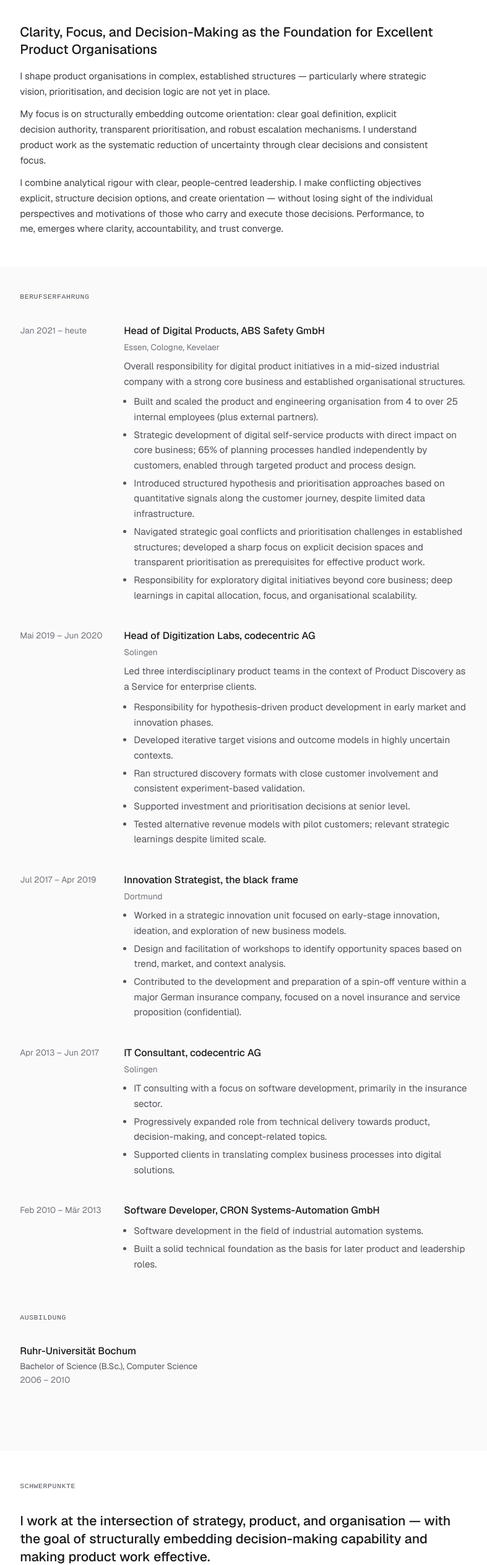
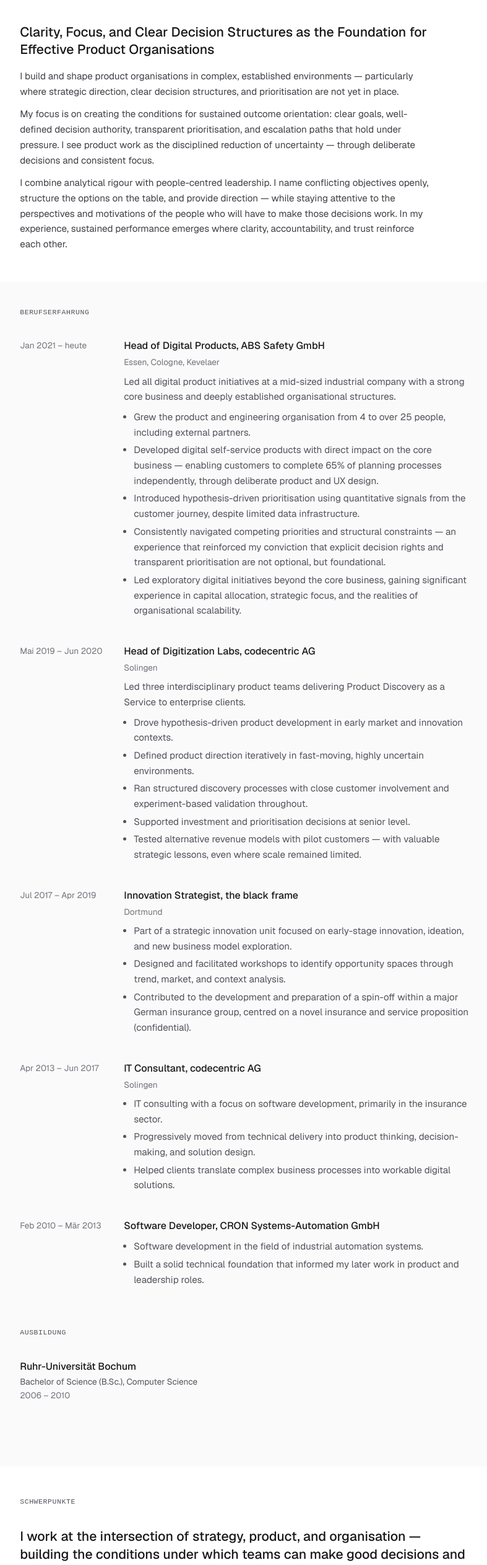
Before and after one commit to jlhoelter/cv, a plain HTML site: page en/index.html in a window 1280 px wide. Shown: the part 167-2692 px from the top of the page at 62% size, without its empty margins (243-1030 px from the left). Drawn offline with nearby package versions, Linux system fonts and the light colour scheme; a web font is replaced by a local one.

Commit message:
CV EN: sprachliche Überarbeitung abgeschlossen, finale Version
Co-Authored-By: Claude Sonnet 4.6 <noreply@anthropic.com>

```diff
--- a/en/index.html
+++ b/en/index.html
@@ -12,7 +12,7 @@
   <meta charset="UTF-8">
   <meta name="viewport" content="width=device-width, initial-scale=1.0">
   <title>Jan Musiedlak – Product Leader</title>
-  <!-- Generated: 2026-03-20 11:52 | Photo: ../assets/Jan_Musiedlak_Foto.jpeg -->
+  <!-- Generated: 2026-03-20 12:13 | Photo: ../assets/Jan_Musiedlak_Foto.jpeg -->
   <script src="https://cdn.tailwindcss.com"></script>
   <script>
     tailwind.config = {
@@ -206,12 +206,12 @@
       <!-- Profil / Hero -->
       <section class="mb-10">
       <p class="text-zinc-900 leading-[1.35] text-[1.4em] font-medium">
-        Clarity, Focus, and Decision-Making as the Foundation for Excellent Product Organisations
+        Clarity, Focus, and Clear Decision Structures as the Foundation for Effective Product Organisations
       </p>
       <div class="text-zinc-700 max-w-[44em] text-[1em] leading-relaxed mt-4 space-y-3">
-          <p>I shape product organisations in complex, established structures — particularly where strategic vision, prioritisation, and decision logic are not yet in place.</p>
-          <p>My focus is on structurally embedding outcome orientation: clear goal definition, explicit decision authority, transparent prioritisation, and robust escalation mechanisms. I understand product work as the systematic reduction of uncertainty through clear decisions and consistent focus.</p>
-          <p>I combine analytical rigour with clear, people-centred leadership. I make conflicting objectives explicit, structure decision options, and create orientation — without losing sight of the individual perspectives and motivations of those who carry and execute those decisions. Performance, to me, emerges where clarity, accountability, and trust converge.</p>
+          <p>I build and shape product organisations in complex, established environments — particularly where strategic direction, clear decision structures, and prioritisation are not yet in place.</p>
+          <p>My focus is on creating the conditions for sustained outcome orientation: clear goals, well-defined decision authority, transparent prioritisation, and escalation paths that hold under pressure. I see product work as the disciplined reduction of uncertainty — through deliberate decisions and consistent focus.</p>
+          <p>I combine analytical rigour with people-centred leadership. I name conflicting objectives openly, structure the options on the table, and provide direction — while staying attentive to the perspectives and motivations of the people who will have to make those decisions work. In my experience, sustained performance emerges where clarity, accountability, and trust reinforce each other.</p>
       </div>
       </section>
 
@@ -230,13 +230,13 @@
             <div>
               <h3 class="font-medium text-zinc-900 text-[1rem]">Head of Digital Products, ABS Safety GmbH</h3>
               <p class="text-[0.85rem] text-zinc-500 mt-0.5">Essen, Cologne, Kevelaer</p>
-              <p class="mt-2 text-zinc-600 max-w-[44em] leading-relaxed">Overall responsibility for digital product initiatives in a mid-sized industrial company with a strong core business and established organisational structures.</p>
+              <p class="mt-2 text-zinc-600 max-w-[44em] leading-relaxed">Led all digital product initiatives at a mid-sized industrial company with a strong core business and deeply established organisational structures.</p>
               <ul class="mt-2 text-zinc-600 max-w-[44em] list-disc list-outside ml-4 space-y-1 leading-relaxed">
-                <li>Built and scaled the product and engineering organisation from 4 to over 25 internal employees (plus external partners).</li>
-                <li>Strategic development of digital self-service products with direct impact on core business; 65% of planning processes handled independently by customers, enabled through targeted product and process design.</li>
-                <li>Introduced structured hypothesis and prioritisation approaches based on quantitative signals along the customer journey, despite limited data infrastructure.</li>
-                <li>Navigated strategic goal conflicts and prioritisation challenges in established structures; developed a sharp focus on explicit decision spaces and transparent prioritisation as prerequisites for effective product work.</li>
-                <li>Responsibility for exploratory digital initiatives beyond core business; deep learnings in capital allocation, focus, and organisational scalability.</li>
+                <li>Grew the product and engineering organisation from 4 to over 25 people, including external partners.</li>
+                <li>Developed digital self-service products with direct impact on the core business — enabling customers to complete 65% of planning processes independently, through deliberate product and UX design.</li>
+                <li>Introduced hypothesis-driven prioritisation using quantitative signals from the customer journey, despite limited data infrastructure.</li>
+                <li>Consistently navigated competing priorities and structural constraints — an experience that reinforced my conviction that explicit decision rights and transparent prioritisation are not optional, but foundational.</li>
+                <li>Led exploratory digital initiatives beyond the core business, gaining significant experience in capital allocation, strategic focus, and the realities of organisational scalability.</li>
               </ul>
             </div>
           </div>
@@ -246,13 +246,13 @@
             <div>
               <h3 class="font-medium text-zinc-900 text-[1rem]">Head of Digitization Labs, codecentric AG</h3>
               <p class="text-[0.85rem] text-zinc-500 mt-0.5">Solingen</p>
-              <p class="mt-2 text-zinc-600 max-w-[44em] leading-relaxed">Led three interdisciplinary product teams in the context of Product Discovery as a Service for enterprise clients.</p>
+              <p class="mt-2 text-zinc-600 max-w-[44em] leading-relaxed">Led three interdisciplinary product teams delivering Product Discovery as a Service to enterprise clients.</p>
               <ul class="mt-2 text-zinc-600 max-w-[44em] list-disc list-outside ml-4 space-y-1 leading-relaxed">
-                <li>Responsibility for hypothesis-driven product development in early market and innovation phases.</li>
-                <li>Developed iterative target visions and outcome models in highly uncertain contexts.</li>
-                <li>Ran structured discovery formats with close customer involvement and consistent experiment-based validation.</li>
+                <li>Drove hypothesis-driven product development in early market and innovation contexts.</li>
+                <li>Defined product direction iteratively in fast-moving, highly uncertain environments.</li>
+                <li>Ran structured discovery processes with close customer involvement and experiment-based validation throughout.</li>
                 <li>Supported investment and prioritisation decisions at senior level.</li>
-                <li>Tested alternative revenue models with pilot customers; relevant strategic learnings despite limited scale.</li>
+                <li>Tested alternative revenue models with pilot customers — with valuable strategic lessons, even where scale remained limited.</li>
               </ul>
             </div>
           </div>
@@ -263,9 +263,9 @@
               <h3 class="font-medium text-zinc-900 text-[1rem]">Innovation Strategist, the black frame</h3>
               <p class="text-[0.85rem] text-zinc-500 mt-0.5">Dortmund</p>
               <ul class="mt-2 text-zinc-600 max-w-[44em] list-disc list-outside ml-4 space-y-1 leading-relaxed">
-                <li>Worked in a strategic innovation unit focused on early-stage innovation, ideation, and exploration of new business models.</li>
-                <li>Design and facilitation of workshops to identify opportunity spaces based on trend, market, and context analysis.</li>
-                <li>Contributed to the development and preparation of a spin-off venture within a major German insurance company, focused on a novel insurance and service proposition (confidential).</li>
+                <li>Part of a strategic innovation unit focused on early-stage innovation, ideation, and new business model exploration.</li>
+                <li>Designed and facilitated workshops to identify opportunity spaces through trend, market, and context analysis.</li>
+                <li>Contributed to the development and preparation of a spin-off within a major German insurance group, centred on a novel insurance and service proposition (confidential).</li>
               </ul>
             </div>
           </div>
@@ -277,8 +277,8 @@
               <p class="text-[0.85rem] text-zinc-500 mt-0.5">Solingen</p>
               <ul class="mt-2 text-zinc-600 max-w-[44em] list-disc list-outside ml-4 space-y-1 leading-relaxed">
                 <li>IT consulting with a focus on software development, primarily in the insurance sector.</li>
-                <li>Progressively expanded role from technical delivery towards product, decision-making, and concept-related topics.</li>
-                <li>Supported clients in translating complex business processes into digital solutions.</li>
+                <li>Progressively moved from technical delivery into product thinking, decision-making, and solution design.</li>
+                <li>Helped clients translate complex business processes into workable digital solutions.</li>
               </ul>
             </div>
           </div>
@@ -289,7 +289,7 @@
               <h3 class="font-medium text-zinc-900 text-[1rem]">Software Developer, CRON Systems-Automation GmbH</h3>
               <ul class="mt-2 text-zinc-600 max-w-[44em] list-disc list-outside ml-4 space-y-1 leading-relaxed">
                 <li>Software development in the field of industrial automation systems.</li>
-                <li>Built a solid technical foundation as the basis for later product and leadership roles.</li>
+                <li>Built a solid technical foundation that informed my later work in product and leadership roles.</li>
               </ul>
             </div>
           </div>
@@ -317,24 +317,24 @@
         <p class="section-label font-mono text-[0.72rem] font-medium uppercase tracking-wider text-zinc-600 mb-8">Schwerpunkte</p>
         <div class="no-break">
         <p class="text-zinc-900 leading-[1.35] mb-10 text-[1.4em] font-medium">
-          I work at the intersection of strategy, product, and organisation — with the goal of structurally embedding decision-making capability and making product work effective.
+          I work at the intersection of strategy, product, and organisation — building the conditions under which teams can make good decisions and deliver meaningful outcomes.
         </p>
         <div class="ref-grid grid grid-cols-1 sm:grid-cols-2 gap-4 mb-10">
           <div class="ref-card no-break">
-            <p class="font-medium text-zinc-900 text-[1rem] mb-2">Strategic Product Leadership &amp; Decision Logic</p>
-            <p class="text-zinc-600 text-[0.85rem] print:text-[0.75rem] leading-relaxed">Translating strategic vision into prioritised product work. Structuring decision options, making conflicting objectives explicit, and building clear escalation and prioritisation mechanisms.</p>
+            <p class="font-medium text-zinc-900 text-[1rem] mb-2">Strategic Product Leadership &amp; Decision-Making Clarity</p>
+            <p class="text-zinc-600 text-[0.85rem] print:text-[0.75rem] leading-relaxed">Translating strategic direction into prioritised product work. Structuring options, naming conflicting objectives clearly, and building escalation and prioritisation mechanisms that hold.</p>
           </div>
           <div class="ref-card no-break">
-            <p class="font-medium text-zinc-900 text-[1rem] mb-2">Outcome- &amp; Hypothesis-Driven Product Work</p>
-            <p class="text-zinc-600 text-[0.85rem] print:text-[0.75rem] leading-relaxed">Systematic reduction of uncertainty through clear hypotheses, experiments, and verifiable target outcomes. Use of quantitative and qualitative signals for orientation — particularly in early-stage or data-sparse contexts.</p>
+            <p class="font-medium text-zinc-900 text-[1rem] mb-2">Outcome- and Hypothesis-Driven Product Work</p>
+            <p class="text-zinc-600 text-[0.85rem] print:text-[0.75rem] leading-relaxed">Reducing uncertainty systematically through clear hypotheses, experiments, and testable outcome goals. Using quantitative and qualitative signals to stay oriented — particularly in early-stage or data-sparse contexts.</p>
           </div>
           <div class="ref-card no-break">
             <p class="font-medium text-zinc-900 text-[1rem] mb-2">Portfolio &amp; Structural Work</p>
-            <p class="text-zinc-600 text-[0.85rem] print:text-[0.75rem] leading-relaxed">Capital allocation, focus, and organisational scalability of digital initiatives. Navigating tensions between core business, exploration, and long-term strategic direction.</p>
+            <p class="text-zinc-600 text-[0.85rem] print:text-[0.75rem] leading-relaxed">Capital allocation, strategic focus, and the organisational conditions for scaling digital initiatives. Managing the tensions between core business, exploration, and long-term direction.</p>
           </div>
           <div class="ref-card no-break">
             <p class="font-medium text-zinc-900 text-[1rem] mb-2">Leadership &amp; Team Performance</p>
-            <p class="text-zinc-600 text-[0.85rem] print:text-[0.75rem] leading-relaxed">Building and developing high-performing product and engineering teams. Combining clarity, accountability, and psychological safety. Restoring decision-making capability in conflict- or uncertainty-driven situations.</p>
+            <p class="text-zinc-600 text-[0.85rem] print:text-[0.75rem] leading-relaxed">Building and developing strong product and engineering teams. Creating the conditions where clarity, accountability, and psychological safety reinforce each other. Re-establishing decision-making capability in situations shaped by conflict or uncertainty.</p>
           </div>
         </div>
         </div>
@@ -354,24 +354,24 @@
       <section class="mb-16">
         <p class="section-label font-mono text-[0.72rem] font-medium uppercase tracking-wider text-zinc-600 mb-4 page-break">Haltung</p>
         <p class="text-zinc-900 leading-[1.35] mb-10 text-[1.4em] font-medium">
-          I look to work with organisations where strategic clarity, shared decision-making capability, and a strong leadership team form the foundation for sustainable product development.
+          I work best with organisations that treat strategic clarity, clear decision structures, and strong leadership as the foundation for sustainable product development — not as a luxury.
         </p>
         <div class="ref-grid grid grid-cols-1 sm:grid-cols-2 gap-4">
           <div class="ref-card no-break">
             <p class="font-medium text-zinc-900 text-[1rem] mb-2">Clarity Enables Speed</p>
-            <p class="text-zinc-600 text-[0.85rem] print:text-[0.75rem] leading-relaxed">Sustainable speed only emerges where target visions, decision spaces, and priorities are explicit. Unclear mandates generate activity — but not impact.</p>
+            <p class="text-zinc-600 text-[0.85rem] print:text-[0.75rem] leading-relaxed">Sustainable pace only comes when direction, decision rights, and priorities are made explicit. Unclear mandates create movement — but rarely impact.</p>
           </div>
           <div class="ref-card no-break">
-            <p class="font-medium text-zinc-900 text-[1rem] mb-2">Decisions Are a Team Achievement</p>
-            <p class="text-zinc-600 text-[0.85rem] print:text-[0.75rem] leading-relaxed">Good decisions emerge through productive friction, not hierarchy. I make conflicting objectives visible, structure options, and encourage controversial discussions — with the ambition of developing solutions that hold, and acting on them together.</p>
+            <p class="font-medium text-zinc-900 text-[1rem] mb-2">Good Decisions Are Made Together</p>
+            <p class="text-zinc-600 text-[0.85rem] print:text-[0.75rem] leading-relaxed">Good decisions rarely emerge from hierarchy — they need productive friction. I name conflicting objectives, structure the options on the table, and encourage the hard conversations, with the goal of reaching conclusions that everyone can commit to.</p>
           </div>
           <div class="ref-card no-break">
-            <p class="font-medium text-zinc-900 text-[1rem] mb-2">People Before Mechanics</p>
-            <p class="text-zinc-600 text-[0.85rem] print:text-[0.75rem] leading-relaxed">Product organisations are not resource structures. Performance emerges when people experience orientation, accountability, and psychological safety. Clarity and empathy are not opposites — they are prerequisites for excellence.</p>
+            <p class="font-medium text-zinc-900 text-[1rem] mb-2">People Before Process</p>
+            <p class="text-zinc-600 text-[0.85rem] print:text-[0.75rem] leading-relaxed">Product organisations are not delivery machines. Performance emerges when people have direction, accountability, and the safety to speak up. Clarity and empathy aren't in tension — they're both prerequisites for excellence.</p>
           </div>
           <div class="ref-card no-break">
-            <p class="font-medium text-zinc-900 text-[1rem] mb-2">Shaping Uncertainty Deliberately</p>
-            <p class="text-zinc-600 text-[0.85rem] print:text-[0.75rem] leading-relaxed">Product work is the systematic reduction of uncertainty. Hypotheses, experiments, and transparent assumptions matter more than perfection or false certainty.</p>
+            <p class="font-medium text-zinc-900 text-[1rem] mb-2">Managing Uncertainty Deliberately</p>
+            <p class="text-zinc-600 text-[0.85rem] print:text-[0.75rem] leading-relaxed">Product work is, at its core, the disciplined management of uncertainty. Hypotheses, experiments, and honest assumptions beat perfection every time — and certainty that can't be questioned is usually false.</p>
           </div>
         </div>
       </section>
```
Also changed, not shown: index-en.html (+37 -37 lines), 1 other file.
